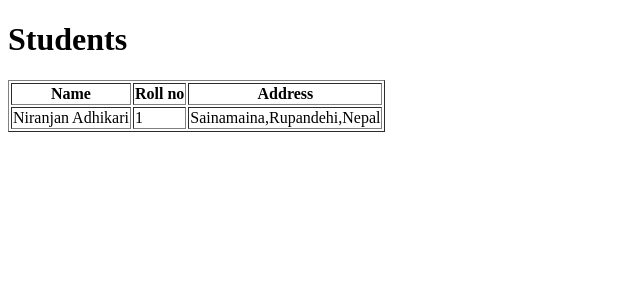
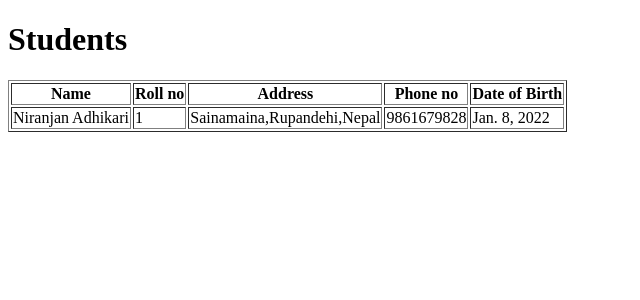
Before and after one commit to nrnjnadkry/schoolproject, a Django app: page /student/ in a window 1280 px wide. Shown: the top 300 px of the page, without its empty margins (0-640 px from the left). Run offline with Django 4.2, Linux system fonts and the light colour scheme; data comes from the database, SQL or seed files in the repository.

Commit message:
phone no and dob added in student page

```diff
--- a/templates/coursetwo.html
+++ b/templates/coursetwo.html
@@ -13,6 +13,8 @@
             <th>Name</th>
             <th>Roll no</th>
             <th>Address</th>
+            <th>Phone no</th>
+            <th>Date of Birth</th>
 
 
         </tr>
@@ -21,6 +23,8 @@
             <td>{{student.name}}</td>
             <td>{{student.roll_no}}</td>
             <td>{{student.address}}</td>
+            <td>{{student.phone_no}}</td>
+            <td>{{student.dob}}</td>
         </tr>
         {% endfor %}
     </table>
```
